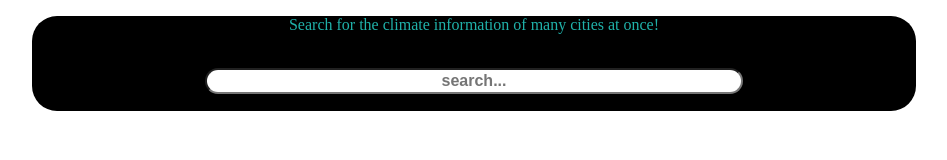
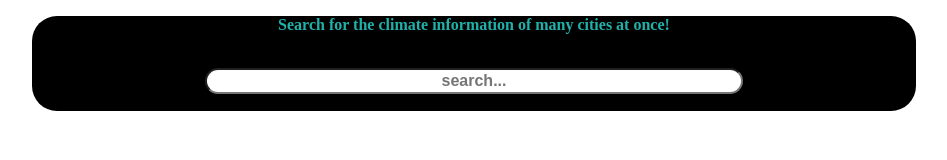
Before and after one commit to magnaniotavio/climate_tables, a React app: page / in a window 1280 px wide. Shown: the whole page, without its empty margins (166-1113 px from the left). Built offline with nearby package versions, Linux system fonts and the light colour scheme.

Commit message:
Added some more comments.

```diff
--- a/src/components/SearchInput.js
+++ b/src/components/SearchInput.js
@@ -1,4 +1,8 @@
 import React from 'react';
+
+/* In this class we set the entry as the text which is writen in search-bar form
+at the moment we make the search. Once the entry is set, the code in the App.js file
+will be able to operate on it. */
 
 class SearchInput extends React.Component {
 
@@ -21,7 +25,9 @@ render() {
             className="search-bar"
             type="text"
             placeholder='search...'
+            // Handles the changes by setting the state
             onChange={(event) => this.setState({entry:event.target.value})}
+            // Sets the entry as the value of the form
             value={this.state.entry}           />
       </form>
     </div>
--- a/src/components/style.css
+++ b/src/components/style.css
@@ -15,6 +15,7 @@ a{
   color: lightseagreen;
   height: fit-content;
   align-items: center;
+  font-weight: bold;
 }
 
 .select {
@@ -105,64 +106,3 @@ table {
   text-decoration: underline;
 
  }
-
-/*
-
-
-
-.navbar-list {
-    text-align: center;
-    font-weight: bold;
-  }
-
-
-
-
-
-#search_label {
-    font-weight: bold;
-}
-
-#search_prompt {
-    text-align: left;
-}
-
-#form {
-    color: black;
-  }
-
-
-#button{
-    border-radius: 25px;
-    border-color: whitesmoke;
-    height: 30px;
-}
-
-.active {
-    background-color: yellow;
-}
-
-.player_card_contents{
-    height: fit-content;
-    margin-left: 10%;
-    margin-right: 10%;
-    margin-top: 2%;
-    margin-bottom: 2%;
-    border-radius: 25px;
-    border-color: black;
-    border-width: 10px;
-    background-color: aqua;
-}
-
-.player_name {
-    font-weight: bold;
-}
-
-.player_birth {
-    font-weight: bold;
-}
-
-.player_country {
-    font-weight: bold;
-    margin-bottom: 3%;
-} */
```
